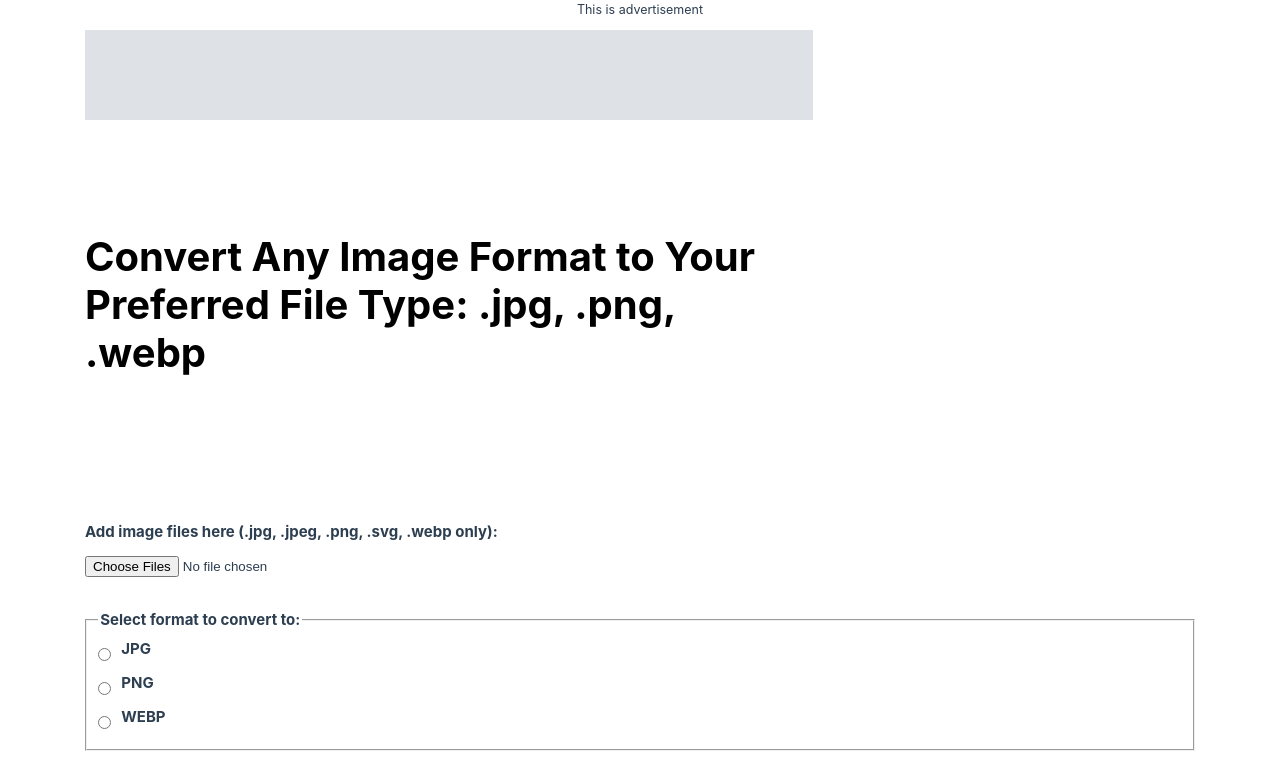
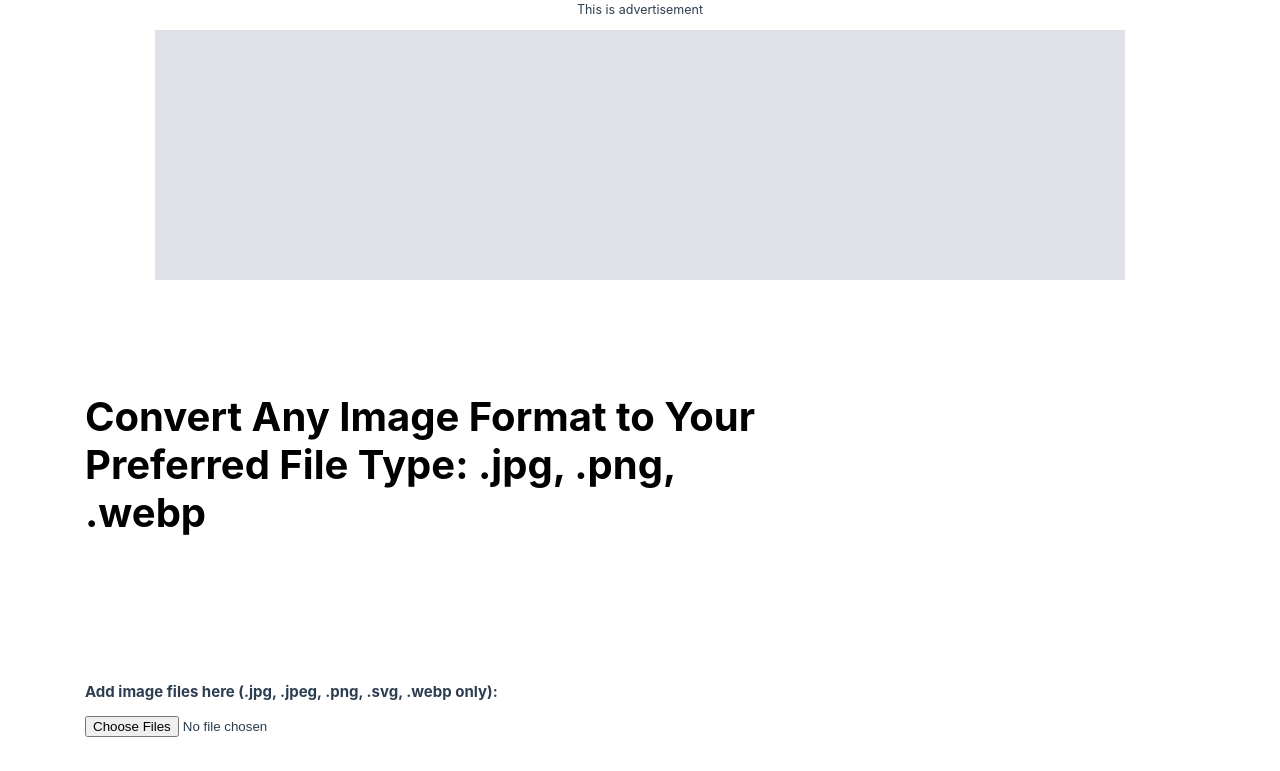
Before and after one commit to hyungmogu/udacity-cloud-devops-project-5, a Vue app in the folder frontend/: page / in a window 1280 px wide. Shown: the top 771 px of the page. Built offline with nearby package versions, Linux system fonts and the light colour scheme.

Commit message:
feat: Creating frontend #493

```diff
--- a/frontend/src/components/ITCAdvertisement.vue
+++ b/frontend/src/components/ITCAdvertisement.vue
@@ -17,10 +17,11 @@
   }
 
   &__banner {
-    aspect-ratio: 728 / 90;
+    aspect-ratio: 970 / 250;
     background-color: var(--gray-3);
     width: 100%;
-    max-width: 728px;
+    max-width: 970px;
+    margin: 0 auto;
   }
 }
 </style>
```
Also changed, not shown: 1 other file (tests, documents, lock files or other folders).
